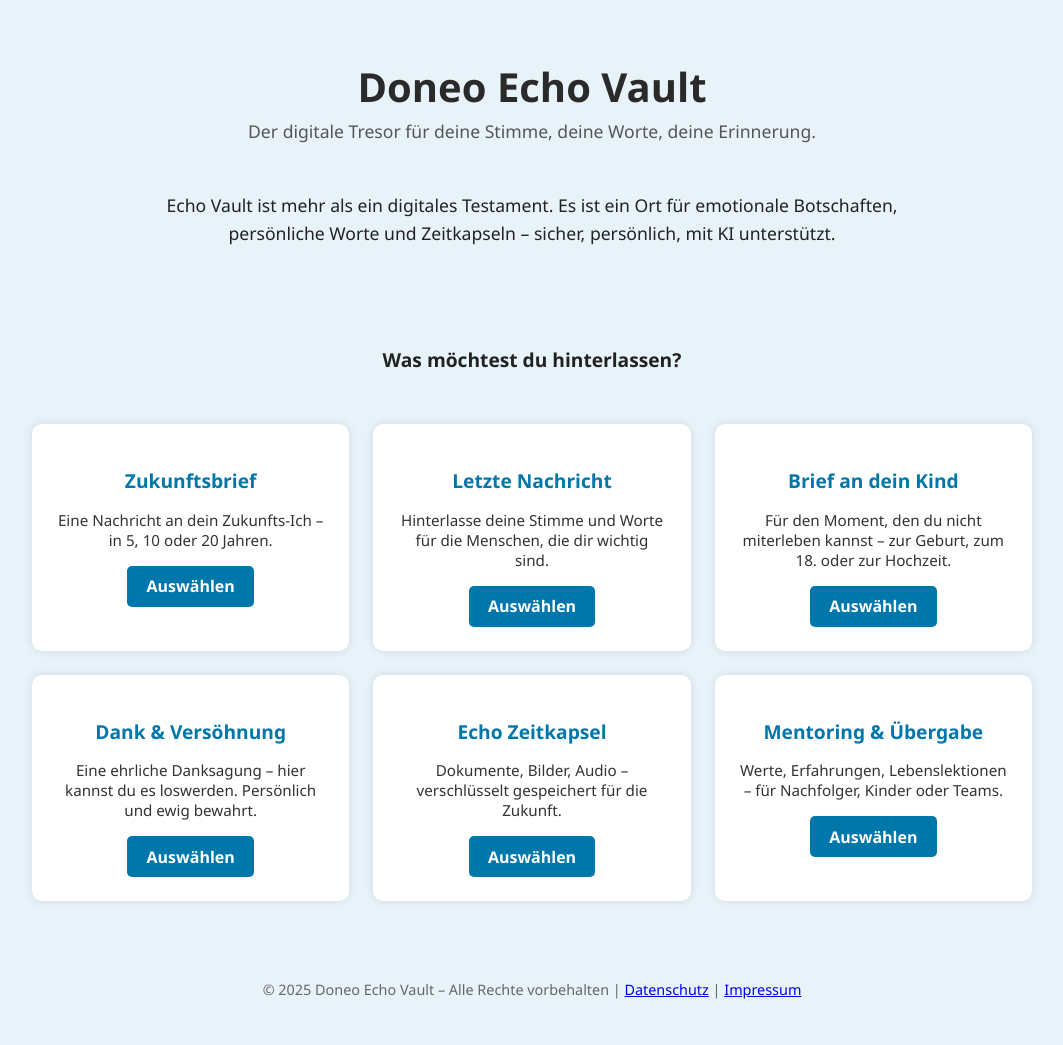
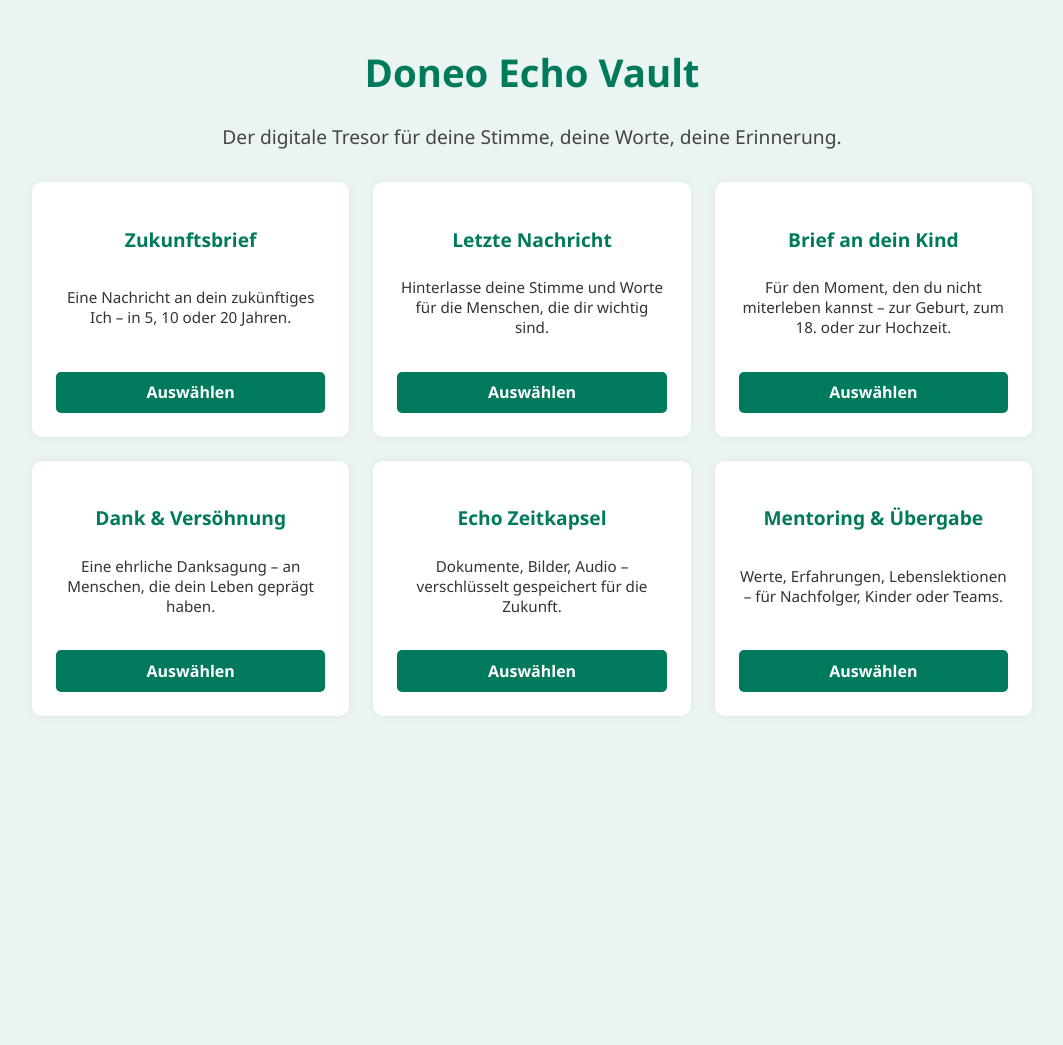
Before and after one commit to doneo24/echo_vault, a Flask app: page / in a window 1280 px wide. Shown: the whole page, without its empty margins (108-1171 px from the left). After the commit the page ends 716 px from the top, so only its background shows below. Run offline with Flask 3, Linux system fonts and the light colour scheme.

Commit message:
Update index.html

```diff
--- a/templates/index.html
+++ b/templates/index.html
@@ -1,3 +1,4 @@
+
 <!DOCTYPE html>
 <html lang="de">
 <head>
@@ -6,135 +7,101 @@
   <title>Doneo Echo Vault – Deine Botschaft</title>
   <style>
     body {
-      background-color: #e7f3f9;
       font-family: 'Segoe UI', Tahoma, Geneva, Verdana, sans-serif;
+      background-color: #eaf5f1;
+      margin: 0;
+      padding: 20px;
       color: #222;
-      margin: 0;
-      padding: 0 1rem;
     }
-    header {
+    .container {
+      max-width: 1000px;
+      margin: auto;
       text-align: center;
-      padding: 2rem 0 1rem;
     }
-    header h1 {
-      font-size: 2.5rem;
-      color: #2a2a2a;
-      margin-bottom: 0.3rem;
+    h1 {
+      color: #007a5c;
+      font-size: 2.4rem;
     }
-    header p {
-      font-size: 1.1rem;
-      color: #555;
-      max-width: 700px;
-      margin: 0 auto;
+    .subtitle {
+      font-size: 1.2rem;
+      color: #444;
+      margin-bottom: 2rem;
     }
-    section.intro {
-      text-align: center;
-      padding-top: 1rem;
-      font-size: 1.2rem;
-      max-width: 800px;
-      margin: 0 auto;
-    }
-    section.grid {
+    .grid {
       display: grid;
       grid-template-columns: repeat(auto-fit, minmax(260px, 1fr));
       gap: 1.5rem;
-      padding: 2rem 0;
-      max-width: 1000px;
-      margin: auto;
+      margin-top: 2rem;
     }
     .card {
       background: white;
       border-radius: 10px;
       padding: 1.5rem;
-      box-shadow: 0 0 10px rgba(0,0,0,0.1);
-      text-align: center;
+      box-shadow: 0 0 10px rgba(0,0,0,0.05);
+      display: flex;
+      flex-direction: column;
+      justify-content: space-between;
     }
     .card h3 {
-      color: #0077aa;
-      margin-bottom: 0.5rem;
+      color: #007a5c;
       font-size: 1.2rem;
+      margin-bottom: 0.6rem;
     }
     .card p {
       font-size: 0.95rem;
       color: #333;
-      margin-bottom: 1rem;
     }
-    .card a.button {
-      display: inline-block;
-      background-color: #0077aa;
+    .card a {
+      margin-top: 1.2rem;
+      background-color: #007a5c;
       color: white;
-      border: none;
+      text-decoration: none;
+      padding: 0.6rem;
       border-radius: 5px;
-      padding: 0.6rem 1.2rem;
       font-weight: bold;
-      text-decoration: none;
-      transition: background-color 0.3s ease;
     }
-    .card a.button:hover {
-      background-color: #005f88;
-    }
-    footer {
-      text-align: center;
-      padding: 2rem 1rem;
-      font-size: 0.9rem;
-      color: #666;
+    .card a:hover {
+      background-color: #005f47;
     }
   </style>
 </head>
 <body>
+  <div class="container">
+    <h1>Doneo Echo Vault</h1>
+    <p class="subtitle">Der digitale Tresor für deine Stimme, deine Worte, deine Erinnerung.</p>
 
-<header>
-  <h1>Doneo Echo Vault</h1>
-  <p>Der digitale Tresor für deine Stimme, deine Worte, deine Erinnerung.</p>
-</header>
-
-<section style="text-align: center; margin: 2rem auto 4rem; max-width: 800px;">
-  <p style="font-size: 1.1rem; line-height: 1.6;">
-    Echo Vault ist mehr als ein digitales Testament. Es ist ein Ort für emotionale Botschaften,
-    persönliche Worte und Zeitkapseln – sicher, persönlich, mit KI unterstützt.
-  </p>
-</section>
-
-<section class="intro">
-  <p><strong>Was möchtest du hinterlassen?</strong></p>
-</section>
-
-<section class="grid">
+    <div class="grid">
       <div class="card">
         <h3>Zukunftsbrief</h3>
-    <p>Eine Nachricht an dein Zukunfts-Ich – in 5, 10 oder 20 Jahren.</p>
-    <a href="/formular?typ=zukunft" class="button">Auswählen</a>
+        <p>Eine Nachricht an dein zukünftiges Ich – in 5, 10 oder 20 Jahren.</p>
+        <a href="/formular?typ=zukunftsbrief">Auswählen</a>
       </div>
       <div class="card">
         <h3>Letzte Nachricht</h3>
         <p>Hinterlasse deine Stimme und Worte für die Menschen, die dir wichtig sind.</p>
-    <a href="/formular?typ=abschied" class="button">Auswählen</a>
+        <a href="/formular?typ=letzte_nachricht">Auswählen</a>
       </div>
       <div class="card">
         <h3>Brief an dein Kind</h3>
         <p>Für den Moment, den du nicht miterleben kannst – zur Geburt, zum 18. oder zur Hochzeit.</p>
-    <a href="/formular?typ=kind" class="button">Auswählen</a>
+        <a href="/formular?typ=brief_kind">Auswählen</a>
       </div>
       <div class="card">
         <h3>Dank & Versöhnung</h3>
-    <p>Eine ehrliche Danksagung – hier kannst du es loswerden. Persönlich und ewig bewahrt.</p>
-    <a href="/formular?typ=dank" class="button">Auswählen</a>
+        <p>Eine ehrliche Danksagung – an Menschen, die dein Leben geprägt haben.</p>
+        <a href="/formular?typ=dank">Auswählen</a>
       </div>
       <div class="card">
         <h3>Echo Zeitkapsel</h3>
         <p>Dokumente, Bilder, Audio – verschlüsselt gespeichert für die Zukunft.</p>
-    <a href="/formular?typ=zeitkapsel" class="button">Auswählen</a>
+        <a href="/formular?typ=zeitkapsel">Auswählen</a>
       </div>
       <div class="card">
         <h3>Mentoring & Übergabe</h3>
         <p>Werte, Erfahrungen, Lebenslektionen – für Nachfolger, Kinder oder Teams.</p>
-    <a href="/formular?typ=mentoring" class="button">Auswählen</a>
+        <a href="/formular?typ=mentoring">Auswählen</a>
       </div>
-</section>
-
-<footer>
-  <p>&copy; 2025 Doneo Echo Vault – Alle Rechte vorbehalten | <a href="#">Datenschutz</a> | <a href="#">Impressum</a></p>
-</footer>
-
+    </div>
+  </div>
 </body>
 </html>
```
Lines whose indentation alone changed are shown as unchanged.
